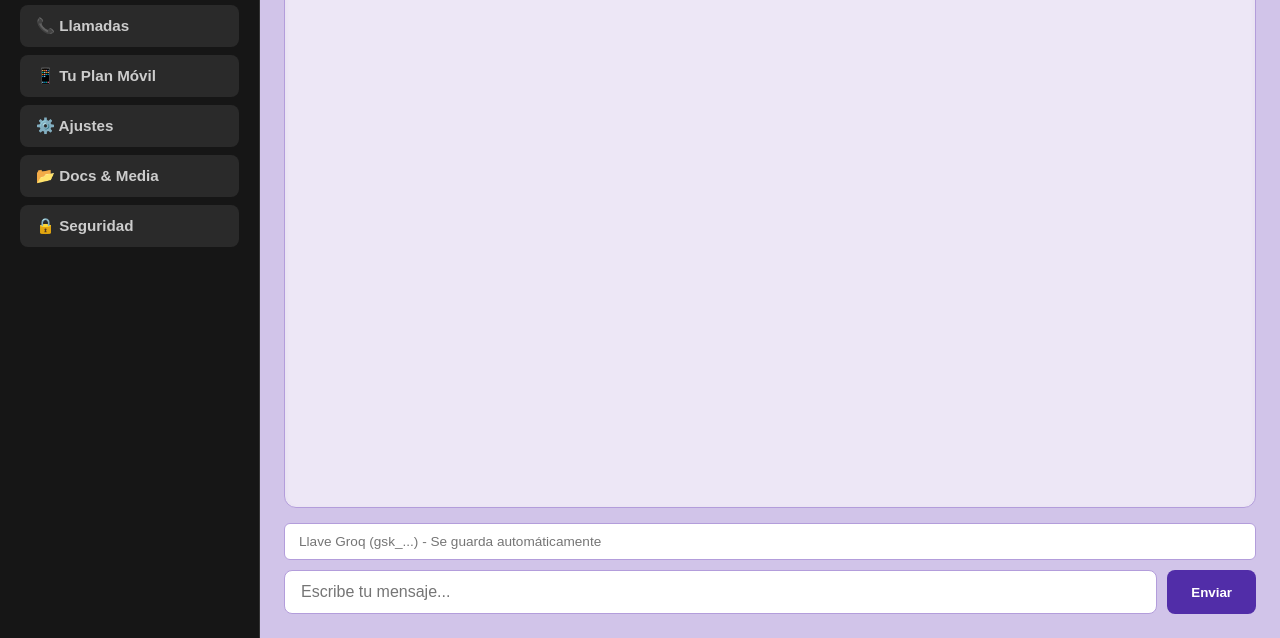
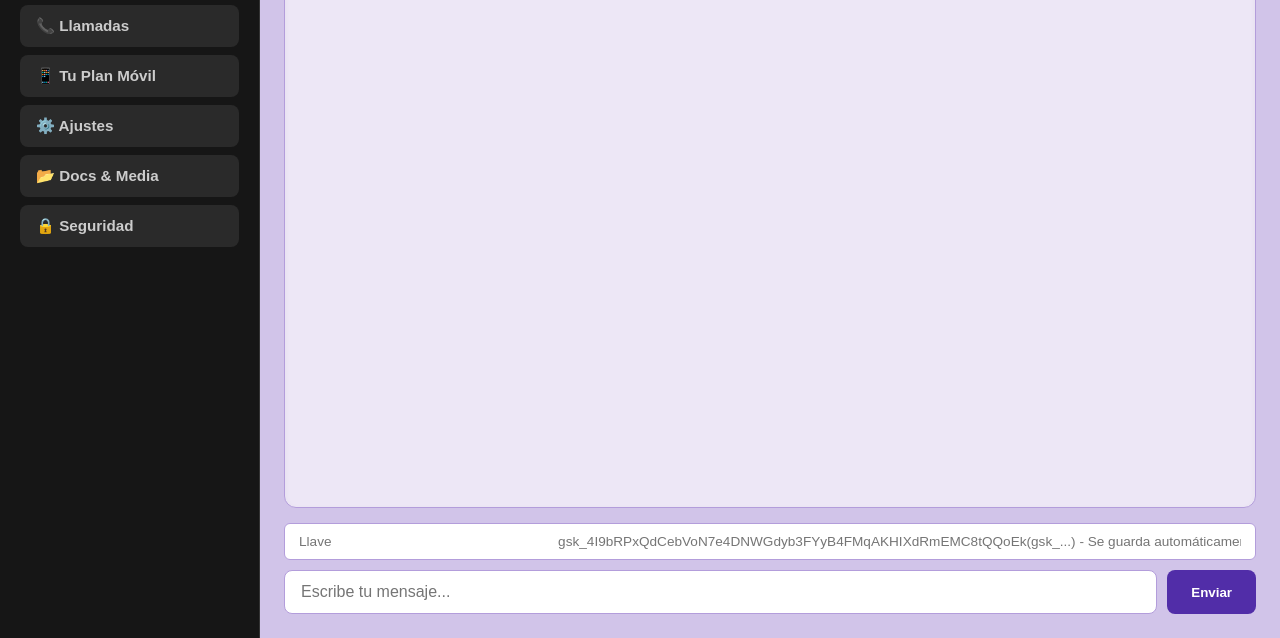
Before and after one commit to chataquin85-a11y/DuckieTalkPro, a plain HTML site: page index.html in a window 1280 px wide. Shown: the part 162-800 px from the top of the page. Drawn offline with Linux system fonts and the light colour scheme.

Commit message:
Update index.html

```diff
--- a/index.html
+++ b/index.html
@@ -80,7 +80,10 @@
                 <div class="message ai-msg"><b>Duckie:</b> ¡Hola Amado! Los botones ya tienen vida propia y la app está sincronizada al 100%. ¿Qué hacemos hoy?</div>
             </div>
             <div class="controls-container">
-                <input type="password" id="key" placeholder="Llave Groq (gsk_...) - Se guarda automáticamente">
+                <input type="password" id="key" placeholder="Llave
+
+
+                    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(gsk_...) - Se guarda automáticamente">
                 <div class="input-group">
                     <input type="text" id="msg" placeholder="Escribe tu mensaje..." onkeypress="if(event.key === 'Enter') enviar()">
                     <button class="send-btn" onclick="enviar()">Enviar</button>
```
